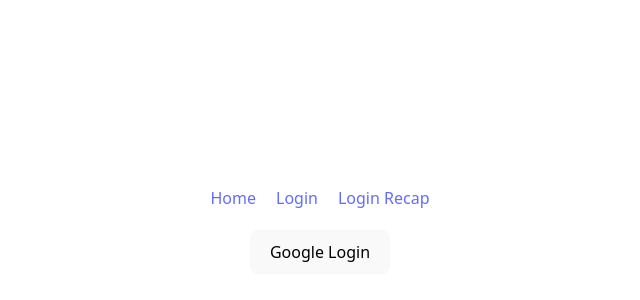
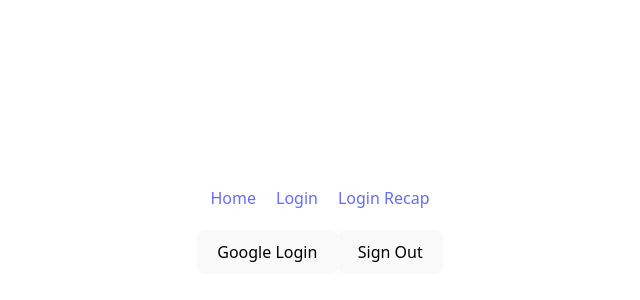
Before and after one commit to jnakht/simple-firebase, a React (Vite) app: page /login in a window 1280 px wide. Shown: the part 180-480 px from the top of the page, without its empty margins (320-960 px from the left). Built offline with nearby package versions, Linux system fonts and the light colour scheme.

Commit message:
sign out successful

```diff
--- a/src/components/Login/Login.jsx
+++ b/src/components/Login/Login.jsx
@@ -1,4 +1,4 @@
-import { getAuth, signInWithPopup } from "firebase/auth";
+import { getAuth, signInWithPopup, signOut } from "firebase/auth";
 import app from "../../firebase/firebase.init";
 import { GoogleAuthProvider } from "firebase/auth";
 import { useState } from "react";
@@ -17,9 +17,20 @@ const Login = () => {
             console.log("error: ", error.message)
         })
     }
+    const handleSignOut = () => {
+        signOut(auth)
+        .then(result => {
+            console.log(result);
+            setUser(null)
+        })
+        .catch(error => {
+            console.log(error);
+        })
+    }
     return (
         <div>
             <button onClick={handleGoogleSignIn} className="btn">Google Login</button>
+            <button onClick={handleSignOut}>Sign Out</button>
             {
                 user && <div>
                 <h3>User: {user.displayName}</h3>
```
